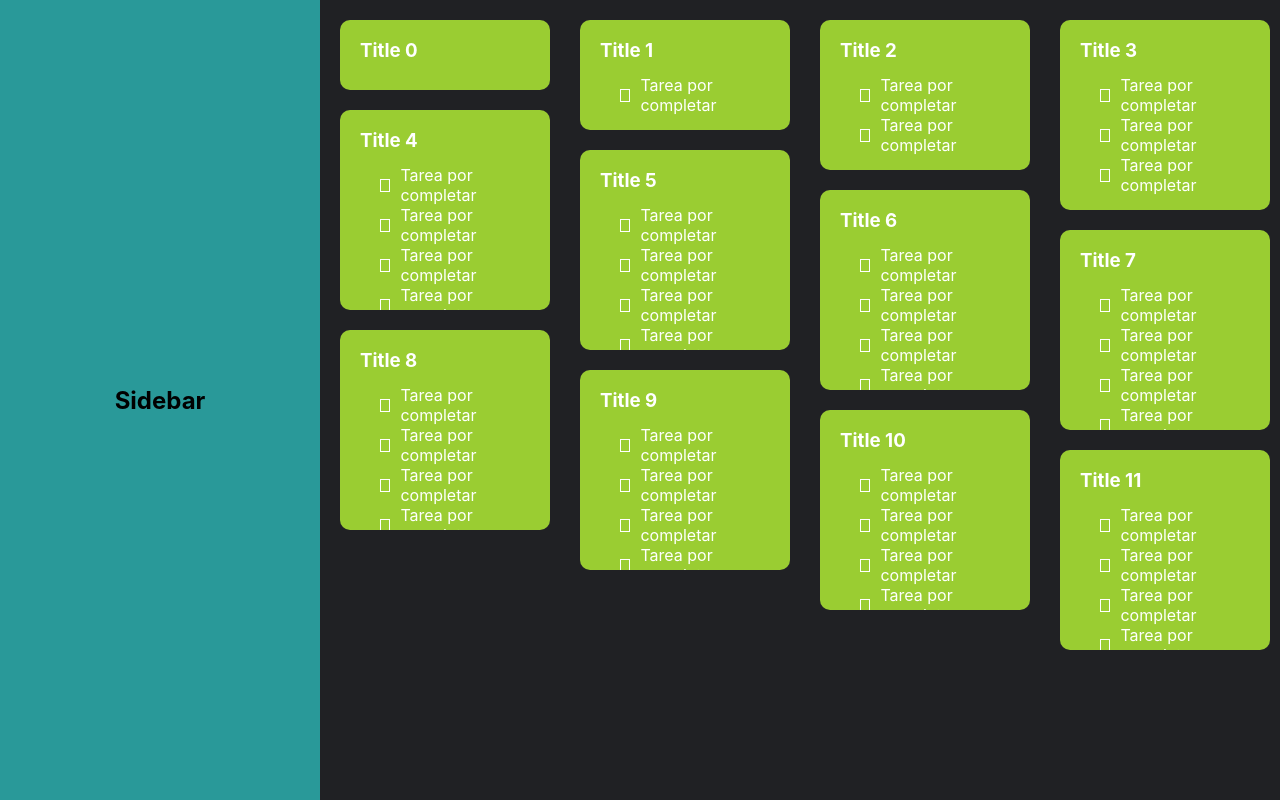
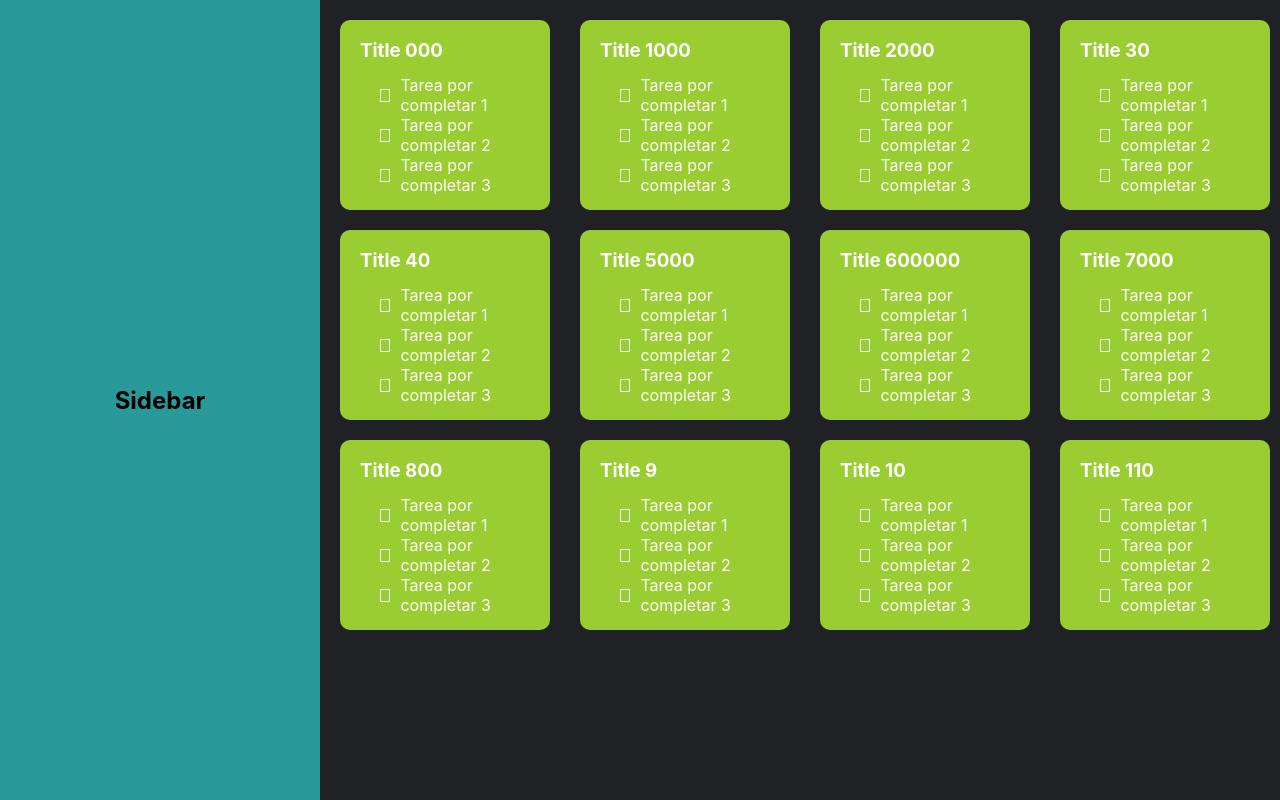
Before and after one commit to Quarzizus/QuarzizusKeep, a React (Vite) app: page / in a window 1280 px wide. Built offline with nearby package versions, Linux system fonts and the light colour scheme.

Commit message:
:sparkles: DragTask

```diff
--- a/package.json
+++ b/package.json
@@ -9,6 +9,7 @@
   },
   "dependencies": {
     "@dnd-kit/core": "^4.0.3",
+    "@dnd-kit/modifiers": "^4.0.0",
     "@dnd-kit/sortable": "^5.1.0",
     "@fortawesome/fontawesome-svg-core": "^1.2.36",
     "@fortawesome/free-solid-svg-icons": "^5.15.4",
--- a/src/app/index.tsx
+++ b/src/app/index.tsx
@@ -1,5 +1,6 @@
 import { ContainerTasks } from "../components/containerTasks";
 import { Sidebar } from "../components/sidebar";
+import { TaskCard } from "../components/taskCard";
 
 const App = (): JSX.Element => {
   return (
--- a/src/components/containerTasks/DroppableProvider.tsx
+++ b/src/components/containerTasks/DroppableProvider.tsx
@@ -1,7 +1,6 @@
 import {
   closestCenter,
   DndContext,
-  DragEndEvent,
   KeyboardSensor,
   PointerSensor,
   useSensor,
@@ -16,9 +15,9 @@ import {
 import { SetStateAction } from "react";
 
 interface props {
-  children: JSX.Element;
+  children: JSX.Element | JSX.Element[];
   items: any[];
-  setItems: React.Dispatch<React.SetStateAction<any[]>>;
+  setItems: React.Dispatch<SetStateAction<any[]>>;
 }
 
 const DroppableProvider = ({ children, items, setItems }: props) => {
--- a/src/components/containerTasks/index.tsx
+++ b/src/components/containerTasks/index.tsx
@@ -1,25 +1,23 @@
 import { TaskCard } from "../taskCard";
-import { Task } from "../task";
 import "./styles.css";
-import Masonry from "react-masonry-css";
 import { useState } from "react";
 import { DroppableProvider } from "./DroppableProvider";
-import { ContainerMasonry, ContainerTasksComponent } from "./styles";
+import { ContainerMasonry } from "./styles";
 
 const ContainerTasks = (): JSX.Element => {
   const [items, setItems] = useState([
-    "0",
-    "1",
-    "2",
-    "3",
-    "4",
-    "5",
-    "6",
-    "7",
-    "8",
+    "000",
+    "1000",
+    "2000",
+    "30",
+    "40",
+    "5000",
+    "600000",
+    "7000",
+    "800",
     "9",
     "10",
-    "11",
+    "110",
   ]);
 
   const breakpointColumnsObj = {
@@ -32,7 +30,7 @@ const ContainerTasks = (): JSX.Element => {
   return (
     <DroppableProvider items={items} setItems={setItems}>
       <ContainerMasonry className="WW" breakpointCols={breakpointColumnsObj}>
-        {items.map((numerito: string): JSX.Element => {
+        {items.map((numerito: string, i: number): JSX.Element => {
           return (
             <TaskCard
               key={numerito}
--- a/src/components/task/index.tsx
+++ b/src/components/task/index.tsx
@@ -1,17 +1,33 @@
-import { useState } from "react";
 import { CheckBox } from "../checkbox";
 import { TaskComponent } from "./styles";
 import { Icon } from "./styles";
 import { faGripVertical } from "@fortawesome/free-solid-svg-icons";
+import { useSortable } from "@dnd-kit/sortable";
+import { CSS } from "@dnd-kit/utilities";
 
 interface props {
   text: string;
   open: boolean;
+  id: string;
 }
 
-const Task = ({ text, open }: props) => {
+const Task = ({ text, open, id }: props) => {
+  const { attributes, listeners, setNodeRef, transform, transition } =
+    useSortable({
+      id: id,
+    });
+  const style = {
+    transform: CSS.Transform.toString(transform),
+    transition,
+  };
+
   return (
-    <TaskComponent>
+    <TaskComponent
+      ref={setNodeRef}
+      style={style}
+      {...attributes}
+      {...listeners}
+    >
       <Icon icon={faGripVertical} />
       <CheckBox />
       <p
--- a/src/components/taskCard/index.tsx
+++ b/src/components/taskCard/index.tsx
@@ -1,31 +1,62 @@
 import { TaskCardComponent, Icon, WrapperTask } from "./styles";
 import { faExpandArrowsAlt } from "@fortawesome/free-solid-svg-icons";
-import { useSortable } from "@dnd-kit/sortable";
+import {
+  arrayMove,
+  SortableContext,
+  sortableKeyboardCoordinates,
+  useSortable,
+  verticalListSortingStrategy,
+} from "@dnd-kit/sortable";
 import { CSS } from "@dnd-kit/utilities";
 import { Task } from "../task";
-import { MouseEventHandler, useState } from "react";
+import { useState } from "react";
+import { DroppableProvider } from "../containerTasks/DroppableProvider";
+import {
+  closestCenter,
+  DndContext,
+  DragOverlay,
+  KeyboardSensor,
+  PointerSensor,
+  useDroppable,
+  useSensor,
+  useSensors,
+} from "@dnd-kit/core";
+import { restrictToVerticalAxis } from "@dnd-kit/modifiers";
 
-const TaskCard = ({ id, title }: { id: string; title: string }) => {
-  const { attributes, listeners, setNodeRef, transform, transition } =
+const TaskCard = ({ title, id }: { title: string; id: string }) => {
+  const [open, setOpen] = useState(false);
+  const [items, setItems] = useState(["1", "2", "3"]);
+  const { transform, transition, setNodeRef, attributes, listeners } =
     useSortable({
       id: id,
     });
-  const [open, setOpen] = useState(false);
-
+  const style = {
+    transform: CSS.Transform.toString(transform),
+    transition,
+  };
   const handlerClick = (value: boolean) => {
     setOpen(value);
   };
 
-  const style = {
-    transform: CSS.Transform.toString(transform),
-    transition,
+  const sensors = useSensors(
+    useSensor(PointerSensor),
+    useSensor(KeyboardSensor, {
+      coordinateGetter: sortableKeyboardCoordinates,
+    })
+  );
+  const handleDragEnd = (e: any) => {
+    const { active, over } = e;
+    if (active.id !== over.id) {
+      setItems((items: any[]) => {
+        const oldIndex = items.indexOf(active.id);
+        const newIndex = items.indexOf(over.id);
+        return arrayMove(items, oldIndex, newIndex);
+      });
+    }
   };
-
   return (
-    <WrapperTask open={open}>
+    <WrapperTask open={open} ref={setNodeRef} style={style}>
       <TaskCardComponent
-        style={style}
-        ref={setNodeRef}
         onDoubleClick={() => {
           !open && handlerClick(true);
         }}
@@ -41,14 +72,30 @@ const TaskCard = ({ id, title }: { id: string; title: string }) => {
           </h3>
 
           {!open && (
-            <Icon icon={faExpandArrowsAlt} {...attributes} {...listeners} />
+            <Icon icon={faExpandArrowsAlt} {...listeners} {...attributes} />
           )}
         </header>
-        <ul>
-          {Array.from({ length: Number(id) }, (_task) => {
-            return <Task open={open} text="Tarea por completar" />;
-          })}
-        </ul>
+        <DndContext
+          sensors={sensors}
+          collisionDetection={closestCenter}
+          onDragEnd={handleDragEnd}
+          modifiers={[restrictToVerticalAxis]}
+        >
+          <SortableContext items={items} strategy={verticalListSortingStrategy}>
+            <ul>
+              {items.map((task: string, i: number): JSX.Element => {
+                return (
+                  <Task
+                    key={task}
+                    open={open}
+                    id={task}
+                    text={`Tarea por completar ${task}`}
+                  />
+                );
+              })}
+            </ul>
+          </SortableContext>
+        </DndContext>
         {open && (
           <footer>
             <button
```
Also changed, not shown: 1 other file (tests, documents, lock files or other folders).
